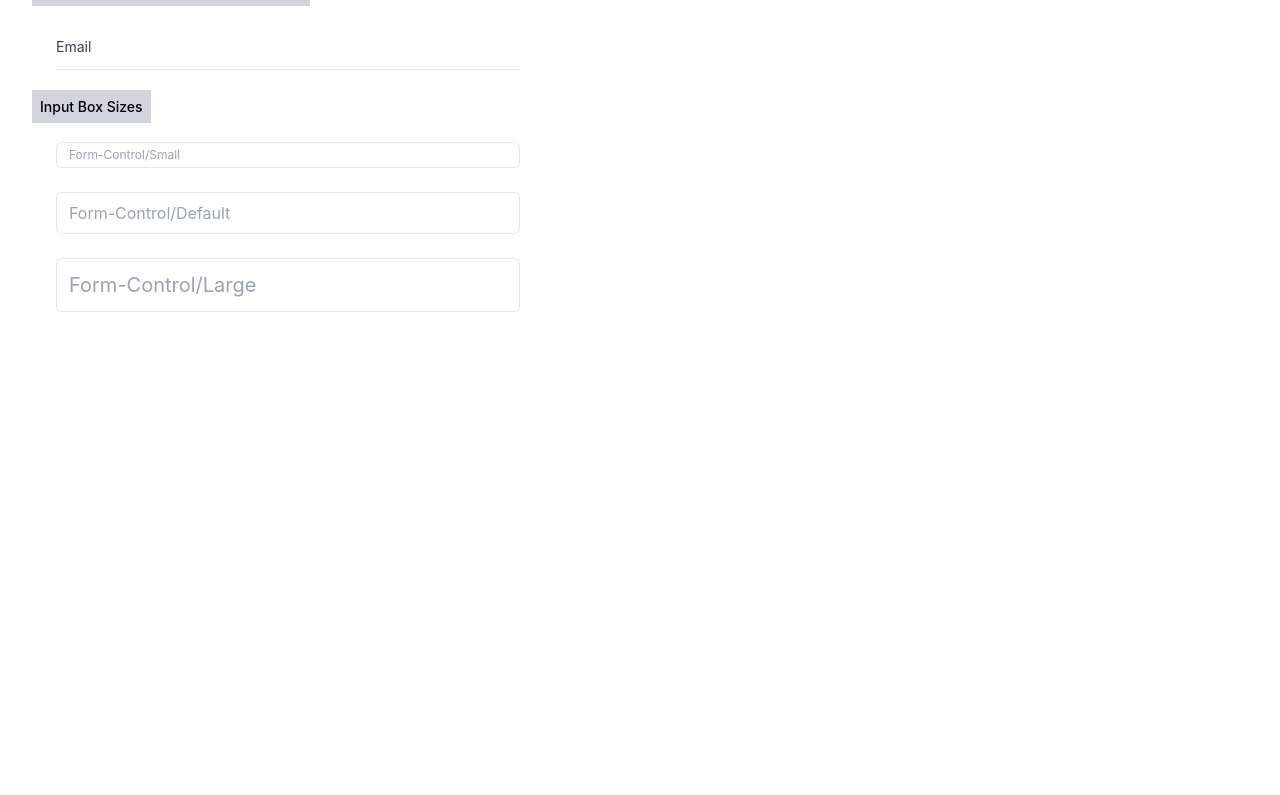
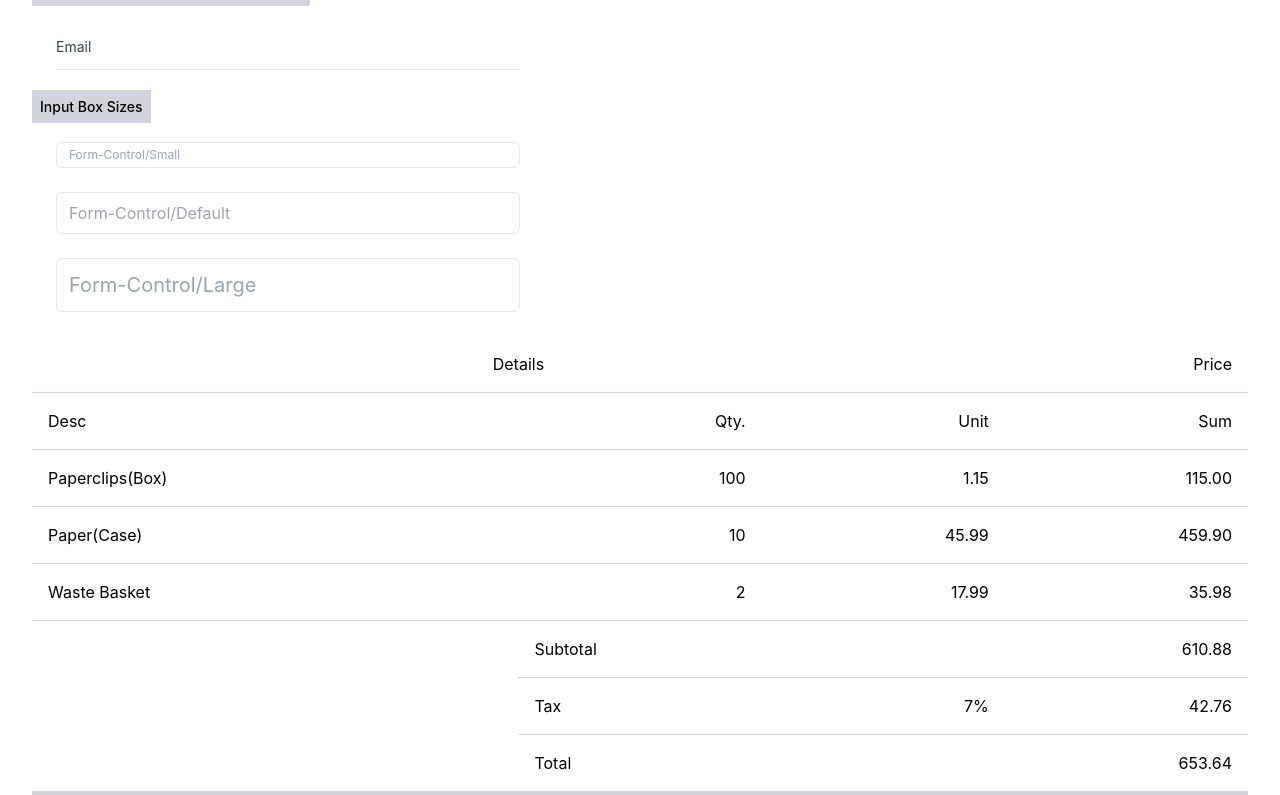
Before and after one commit to TeamFab2023/openui, a React (Create React App) app: page / in a window 1280 px wide. Shown: the part 3739-4534 px from the top of the page. Before the commit the page ends 4075 px from the top, so only its background shows below. Built offline with nearby package versions, Linux system fonts and the light colour scheme.

Commit message:
spanning-table created.

```diff
--- a/src/App.tsx
+++ b/src/App.tsx
@@ -6,6 +6,9 @@ import Cards from './components/Cards/Cards';
 import Button from './components/Button/Button'
 import InputField from './components/InputFields/InputField';
 import Textarea from './components/Textarea/Textarea';
+import Tables from './components/Tables/spanningTable';
+
+
 
 
 function App() {
@@ -26,6 +29,7 @@ function App() {
       <Cards />
       <Textarea />
       <InputField />
+      <Tables />
 
     </div>
     </>
--- /dev/null
+++ b/src/components/Tables/spanningTable.tsx
@@ -0,0 +1,70 @@
+import React from 'react'
+
+
+export default function BasicTable() {
+  return (
+    <div className="grid grid-col-1 ">
+    <div className="max-h-[700px] overflow-x-scroll  md:overflow-hidden ">
+      <table className=" w-full    ">
+        <thead>
+          <tr>
+            <th colSpan ={3} className=" border-b border-gray-300  font-normal p-4 min-w-[200px] text-center" >Details</th>
+            <th className=" border-b border-gray-300  font-normal p-4 min-w-[170px] text-end">Price</th>
+          </tr>
+        </thead>
+        <tbody>
+          <tr>
+            <td className="border-b border-gray-300  font-normal p-4 w-2/5  min-w-[200px] ">Desc</td>
+            <td className="border-b border-gray-300  font-normal p-4 w-1/5  min-w-[170px] text-right   ">Qty.</td>
+            <td className="border-b border-gray-300  font-normal p-4 w-1/5  min-w-[170px] text-right ">Unit</td>
+            <td className="border-b border-gray-300  font-normal p-4 w-1/5  min-w-[170px] text-right  ">Sum</td>
+          </tr>
+
+          <tr>
+            <td className="border-b border-gray-300 text-left font-normal p-4  min-w-[200px]">Paperclips(Box)</td>
+            <td className="border-b border-gray-300 font-normal p-4 text-right min-w-[170px] ">100</td>
+            <td className="border-b border-gray-300 font-normal p-4 text-right min-w-[170px] ">1.15</td>
+            <td className="border-b border-gray-300 font-normal p-4 text-right min-w-[170px] ">115.00</td>
+          </tr>
+
+          <tr>
+            <td className="border-b border-gray-300 text-left font-normal p-4  min-w-[200px]">Paper(Case)</td>
+            <td className="border-b border-gray-300  font-normal p-4 text-right  min-w-[170px]">10</td>
+            <td className="border-b border-gray-300  font-normal p-4 text-right  min-w-[170px]">45.99</td>
+            <td className="border-b border-gray-300  font-normal p-4 text-right  min-w-[170px]">459.90</td>
+          </tr>
+
+          <tr>
+            <td className="border-b border-gray-300 text-left font-normal p-4  min-w-[200px] ">Waste Basket</td>
+            <td className="border-b border-gray-300 text-right font-normal p-4 min-w-[170px]  ">2</td>
+            <td className="border-b border-gray-300 text-right font-normal p-4 min-w-[170px]  ">17.99</td>
+            <td className="border-b border-gray-300 text-right font-normal p-4 min-w-[170px]  ">35.98</td>
+          </tr>
+
+          <tr>
+            <td className=" text-right font-normal p-4 min-w-[170px] "></td>
+            <td className="border-b border-gray-300 text-left font-normal p-4 min-w-[200px]  ">Subtotal</td>
+            <td className="border-b border-gray-300 text-right  font-normal p-4 min-w-[170px]  "></td>
+            <td className="border-b border-gray-300 text-right  font-normal p-4  min-w-[170px]">610.88</td>
+          </tr>
+
+          <tr>
+            <td className=" text-right font-normal p-4  min-w-[170px]"></td>
+            <td className="border-b border-gray-300 text-left   font-normal p-4 min-w-[200px]  ">Tax</td>
+            <td className="border-b border-gray-300 text-right font-normal p-4 min-w-[170px]">7%</td>
+            <td className="border-b border-gray-300 text-right  font-normal p-4 min-w-[170px] ">42.76</td>
+          </tr>
+
+          <tr>
+            <td className="border-b-4 border-gray-300  text-right font-normal p-4 min-w-[200px] "></td>
+            <td className="border-b-4 border-gray-300 text-left   font-normal p-4 min-w-[170px] ">Total</td>
+            <td className="border-b-4 border-gray-300 text-center font-normal p-4 min-w-[170px] "></td>
+            <td className="border-b-4 border-gray-300 text-right  font-normal p-4 min-w-[170px] ">653.64</td>
+          </tr>
+        </tbody>
+      </table>
+    </div>
+
+  </div>
+  )
+}
```
